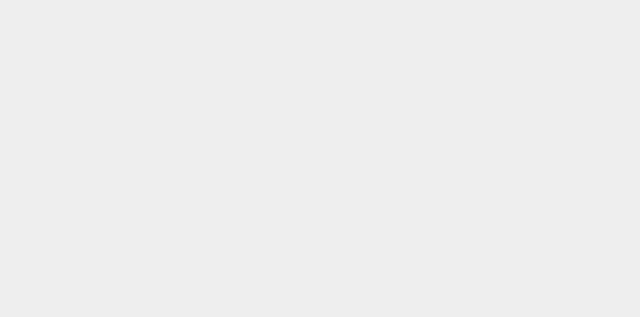
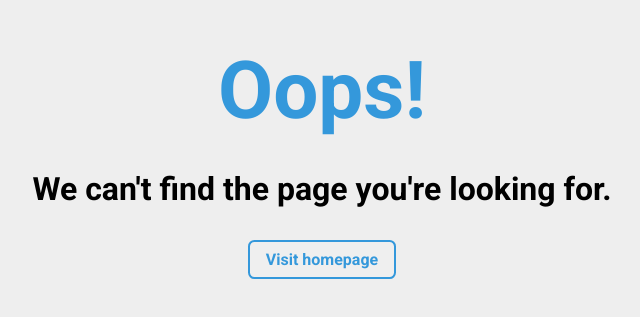
Before and after one commit to s-justina/test-1, a React (Create React App) app: page /error in a window 1280 px wide. Shown: the part 239-556 px from the top of the page, without its empty margins (318-958 px from the left). Built offline with nearby package versions, Linux system fonts and the light colour scheme.

Commit message:
error component

```diff
--- a/public/index.html
+++ b/public/index.html
@@ -32,7 +32,7 @@
     <noscript>You need to enable JavaScript to run this app.</noscript>
     <div id="app">
     </div>
-    <div id="modal"></div>
+
     <!--
       This HTML file is a template.
       If you open it directly in the browser, you will see an empty page.
--- a/src/App.tsx
+++ b/src/App.tsx
@@ -2,16 +2,21 @@ import React from "react";
 import { Route, BrowserRouter as Router, Switch } from "react-router-dom";
 import HeroDetails from "./components/HeroDetails";
 import Home from "./components/Home";
+import ErrorPage from "./components/ErrorComponent/intex";
 
 function App() {
   return (
     <Router>
       <Switch>
         <Route exact path="/">
-                    <Home/>
+          <Home />
         </Route>
         <Route path="/heroes/:id">
-                    <HeroDetails/>
+          <Home />
+          <HeroDetails />
+        </Route>
+        <Route path="/error">
+          <ErrorPage />
         </Route>
       </Switch>
     </Router>
--- /dev/null
+++ b/src/components/ErrorComponent/ErrorComponent.styles.tsx
@@ -0,0 +1,31 @@
+import styled from "styled-components";
+
+export const ErrorWrapper = styled.div`
+  height: 100vh;
+  width: 100vw;
+  display: flex;
+  flex-direction: column;
+  justify-content: center;
+`;
+
+export const ErrorTitle = styled.h1`
+  margin: 0 auto;
+  font-size: 5rem;
+  color: #3498db;
+`;
+
+export const ErrorContent = styled.h3`
+  margin: 2rem;
+  font-size: 2rem;
+  text-align: center;
+`;
+
+export const ErrorBtn = styled.button`
+  margin: 0 auto;
+  padding: 0.5rem 1rem;
+  border: 2px solid #3498db;
+  border-radius: 0.4rem;
+  font-size: 1rem;
+  font-weight: 700;
+  color: #3498db;
+`;
--- /dev/null
+++ b/src/components/ErrorComponent/intex.tsx
@@ -0,0 +1,24 @@
+import React from "react";
+import {
+  ErrorBtn,
+  ErrorContent,
+  ErrorTitle,
+  ErrorWrapper,
+} from "./ErrorComponent.styles";
+import { useHistory } from "react-router-dom";
+
+const ErrorPage = () => {
+  const history = useHistory();
+
+  return (
+    <>
+      <ErrorWrapper>
+        <ErrorTitle>Oops!</ErrorTitle>
+        <ErrorContent>We can't find the page you're looking for.</ErrorContent>
+        <ErrorBtn onClick={() => history.push("/")}>Visit homepage</ErrorBtn>
+      </ErrorWrapper>
+    </>
+  );
+};
+
+export default ErrorPage;
--- a/src/components/HeroDetails/index.tsx
+++ b/src/components/HeroDetails/index.tsx
@@ -3,12 +3,10 @@ import { useParams } from "react-router";
 import { useDispatch, useSelector } from "react-redux";
 import { AppState } from "../../reducers/root.reducer";
 import { HeroesState } from "../../reducers/heroes.reducer";
-import { FormTitle, RandomAvatar } from "../AddHeroForm/AddHeroForm.styles";
 import { useHistory } from "react-router-dom";
 import { removeHero } from "../../actions/heroes.actions";
 import { deleteHero } from "../../utils/API_network_functions";
 import Modal from "../Modal";
-import Home from "../Home";
 import {
   BtnTxt,
   CloseBtnPosition,
@@ -23,7 +21,7 @@ import {
 } from "./HeroDetails.styles";
 import CloseModalBtn from "../CloseModalBtn";
 import { FontAwesomeIcon } from "@fortawesome/react-fontawesome";
-import { faPlus, faTrash } from "@fortawesome/free-solid-svg-icons";
+import { faTrash } from "@fortawesome/free-solid-svg-icons";
 
 const HeroDetails = () => {
   const { id } = useParams<{
@@ -38,6 +36,7 @@ const HeroDetails = () => {
   const heroToDisplay = heroesList.find((hero) => hero.id === id);
 
   if (!heroToDisplay) {
+    history.push("/error");
     return null;
   }
 
@@ -52,7 +51,6 @@ const HeroDetails = () => {
 
   return (
     <>
-      <Home />
       <Modal>
         <ColumnWrapper>
           <CloseBtnPosition>
--- a/src/index.tsx
+++ b/src/index.tsx
@@ -1,18 +1,21 @@
-import React from 'react';
-import ReactDOM from 'react-dom';
-import './index.css';
-import App from './App';
-import reportWebVitals from './reportWebVitals';
-import {Provider} from 'react-redux';
-import {store} from './reducers/store';
+import React from "react";
+import ReactDOM from "react-dom";
+import "./index.css";
+import App from "./App";
+import reportWebVitals from "./reportWebVitals";
+import { Provider } from "react-redux";
+import { store } from "./reducers/store";
 
 ReactDOM.render(
-    <React.StrictMode>
-        <Provider store={store}>
-            <App/>
-        </Provider>
-    </React.StrictMode>,
-    document.getElementById('app')
+  <React.StrictMode>
+    <Provider store={store}>
+      <div id="home-container">
+        <App />
+      </div>
+      <div id="modal"></div>
+    </Provider>
+  </React.StrictMode>,
+  document.getElementById("app")
 );
 
 // If you want to start measuring performance in your app, pass a function
```
Also changed, not shown: src/components/AddHeroForm/index.tsx (+41 -67 lines), src/components/Home/index.tsx (+32 -26 lines). Lines whose indentation alone changed are shown as unchanged.
